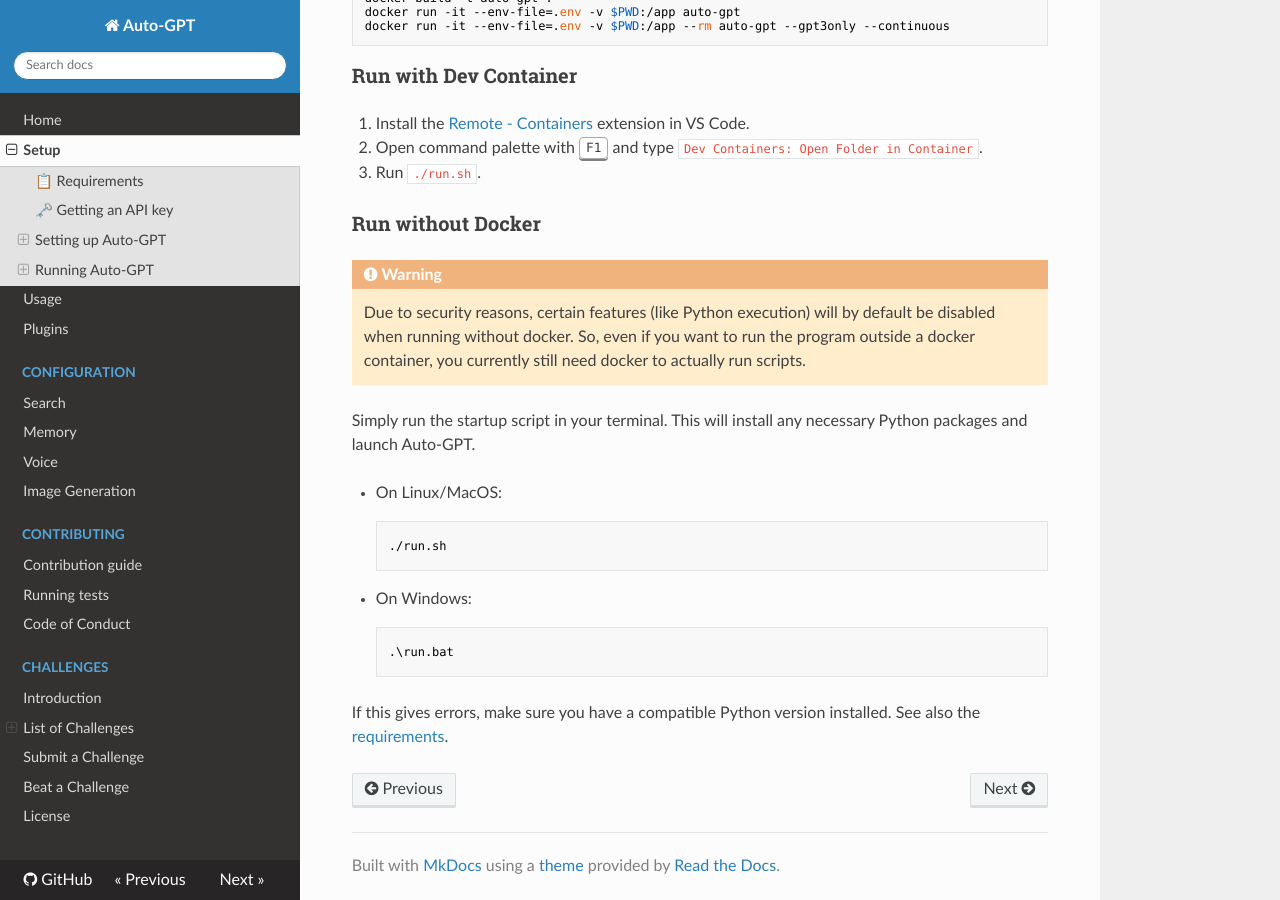
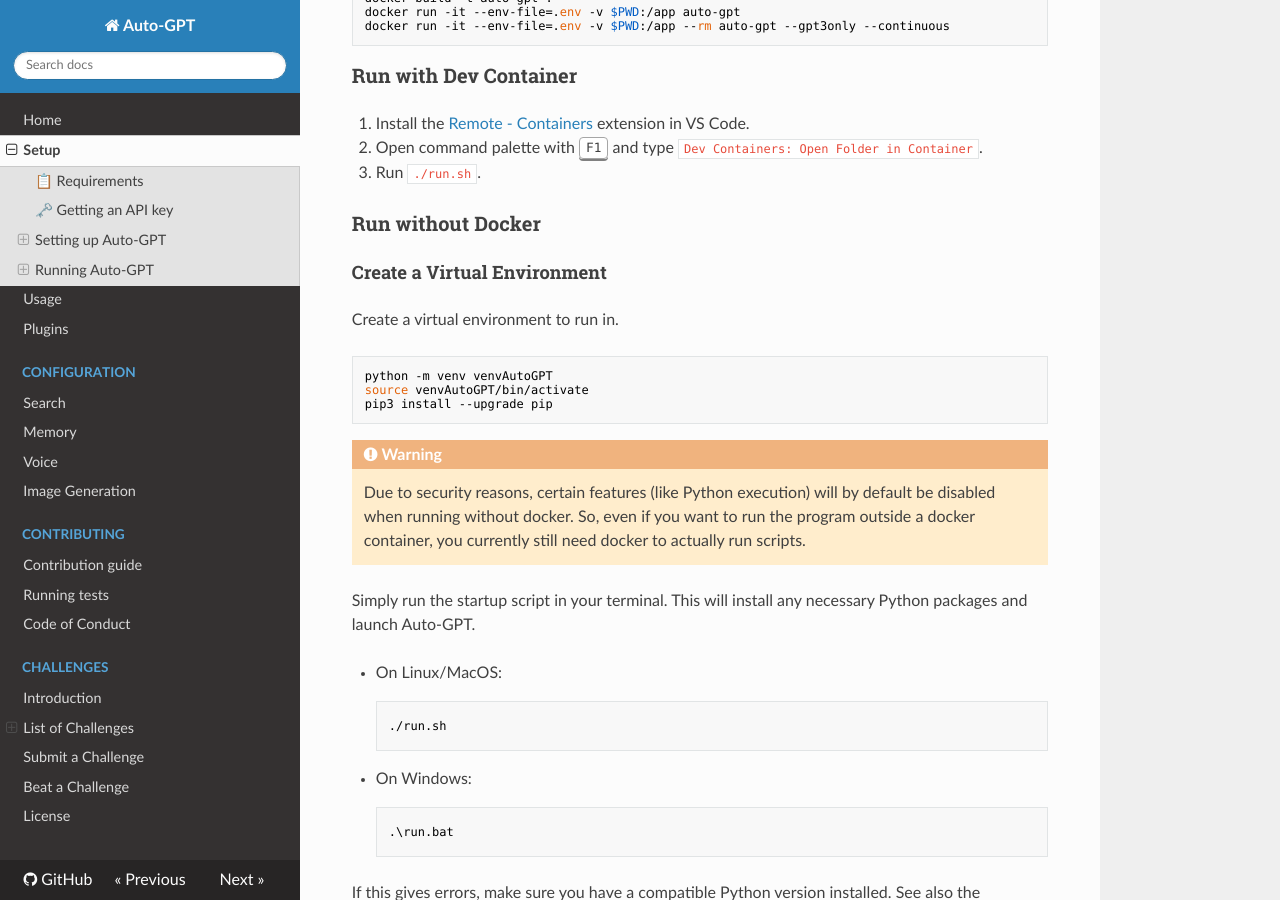
Before and after one commit to flatfishyh/AutoGPT, an MkDocs documentation site: the page built from docs/setup.md, in a window 1280 px wide and 900 px high, scrolled down 5161 px. Built offline with MkDocs 1.6.1, drawn with Linux system fonts in a browser that asks for light colours; nearby versions of some CDN libraries.

Commit message:
Update setup.md (#3690)
Co-authored-by: Richard Beales <rich@richbeales.net>

````diff
--- a/docs/setup.md
+++ b/docs/setup.md
@@ -211,6 +211,16 @@ docker run -it --env-file=.env -v $PWD:/app --rm auto-gpt --gpt3only --continuou
 
 ### Run without Docker
 
+#### Create a Virtual Environment
+
+Create a virtual environment to run in.
+
+``` shell
+python -m venv venvAutoGPT
+source venvAutoGPT/bin/activate
+pip3 install --upgrade pip
+```
+
 !!! warning
     Due to security reasons, certain features (like Python execution) will by default be disabled when running without docker. So, even if you want to run the program outside a docker container, you currently still need docker to actually run scripts.
 
````
Also changed, not shown: 1 other file.
